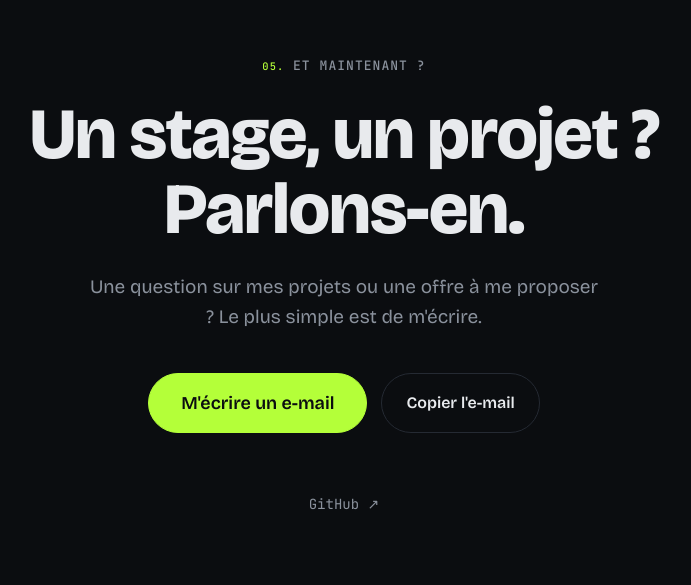
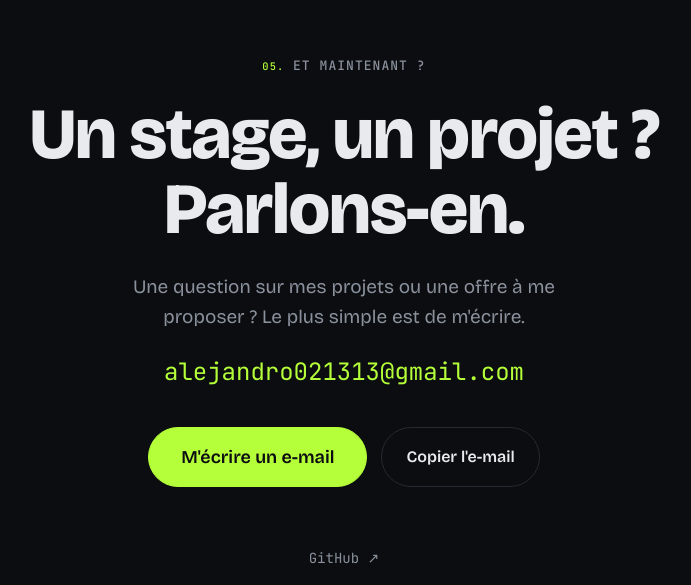
Before and after one commit to alejandroramirezagudelo/alejandroramirezagudelo.github.io, a plain HTML site: page index.html in a window 1280 px wide. Shown: the part 4655-5240 px from the top of the page, without its empty margins (296-987 px from the left). Drawn offline with nearby package versions, Linux system fonts and the light colour scheme.

Commit message:
Adresse e-mail visible dans Contact

```diff
--- a/index.html
+++ b/index.html
@@ -224,9 +224,12 @@
 
     <section id="contact" class="section contact reveal">
       <p class="mono label"><span class="num">05.</span> Et maintenant ?</p>
-      <h2 class="contact-title">Un stage, un projet ?<br>Parlons-en.</h2>
+      <h2 class="contact-title">Un stage, un projet&nbsp;?<br>Parlons-en.</h2>
       <p class="pitch">
-        Une question sur mes projets ou une offre à me proposer ? Le plus simple est de m'écrire.
+        Une question sur mes projets ou une offre à me proposer&nbsp;? Le plus simple est de m'écrire.
+      </p>
+      <p class="contact-email mono">
+        <a href="mailto:alejandro021313@gmail.com">alejandro021313@gmail.com</a>
       </p>
       <div class="contact-actions">
         <a href="mailto:alejandro021313@gmail.com" class="btn btn-big">M'écrire un e-mail</a>
--- a/style.css
+++ b/style.css
@@ -226,7 +226,10 @@ main, .nav, .footer { position: relative; z-index: 2; }
 .contact { text-align: center; padding-top: 140px; padding-bottom: 140px; }
 .contact .label { margin-bottom: 20px; }
 .contact-title { font-size: clamp(38px, 6vw, 72px); font-weight: 800; margin-bottom: 24px; }
-.contact .pitch { margin: 0 auto 40px; }
+.contact .pitch { margin: 0 auto 20px; }
+.contact-email { margin-bottom: 36px; font-size: clamp(17px, 2.6vw, 24px); overflow-wrap: anywhere; }
+.contact-email a { color: var(--accent); border-bottom: 1px solid transparent; transition: border-color 0.2s; }
+.contact-email a:hover { border-color: var(--accent); }
 .contact-actions { display: flex; flex-wrap: wrap; justify-content: center; gap: 14px; }
 .socials { display: flex; flex-wrap: wrap; justify-content: center; gap: 28px; margin-top: 48px; font-size: 14px; }
 .socials a { display: inline-block; padding: 12px 8px; color: var(--muted); transition: color 0.2s; }
```
